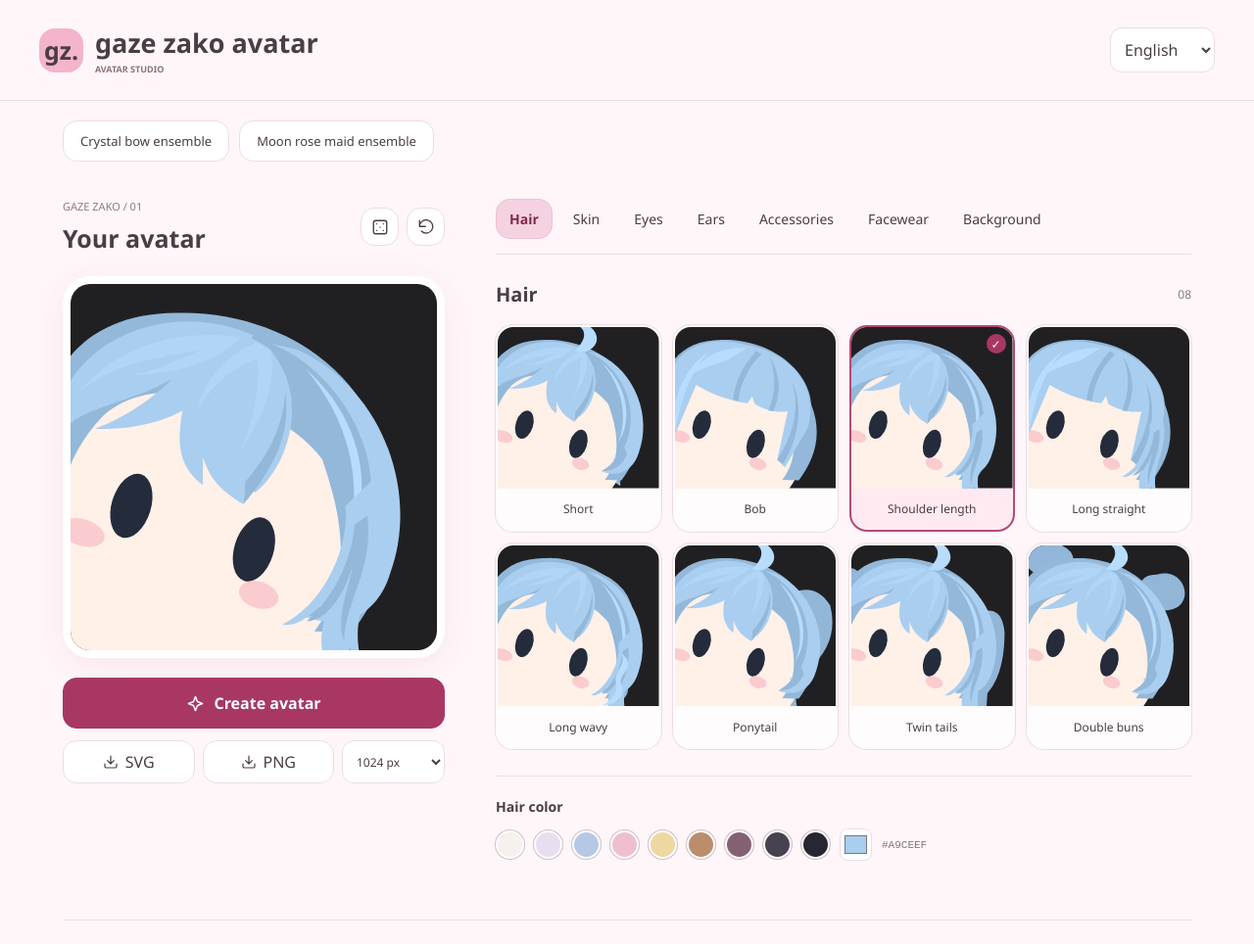
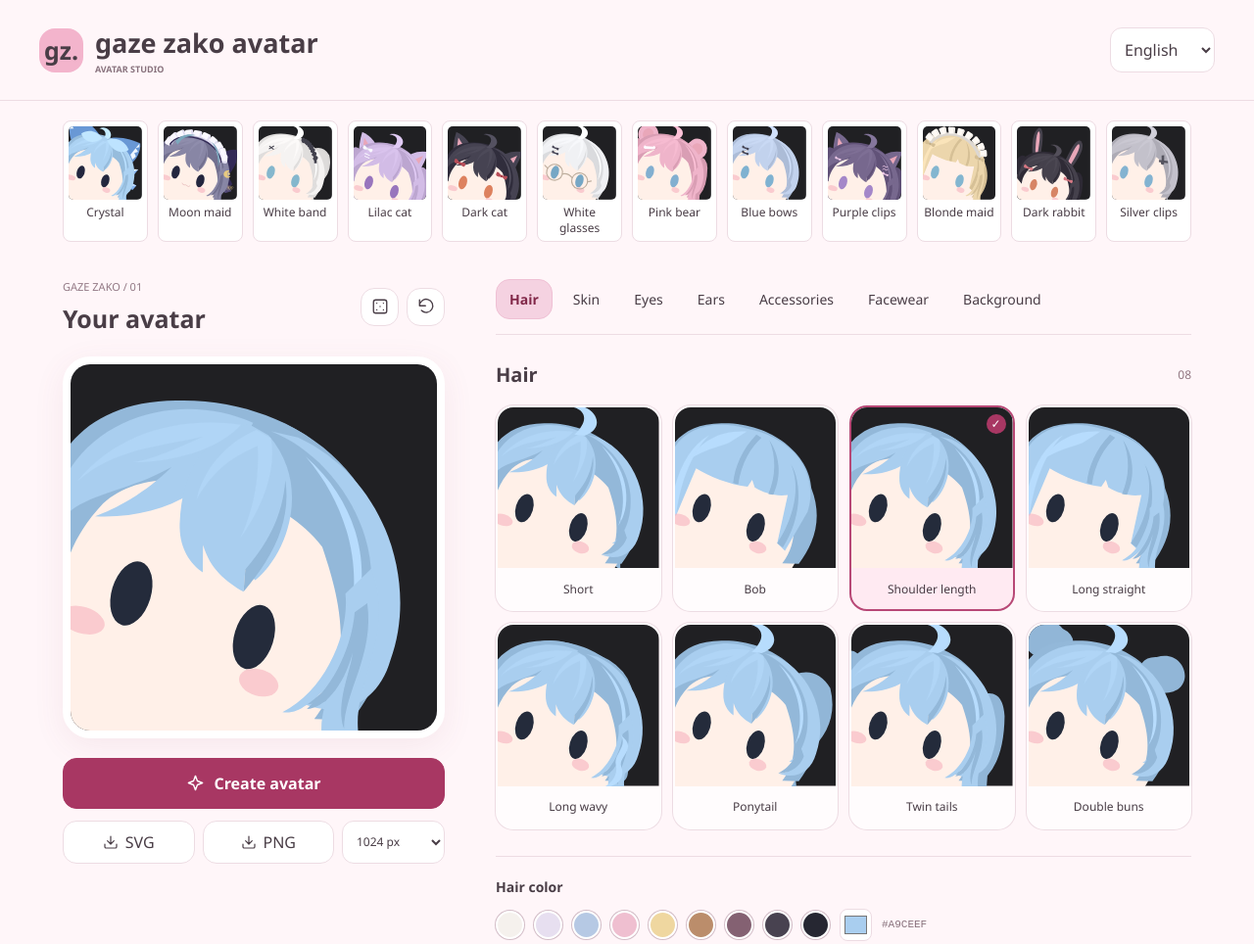
Before and after one commit to medicagooo/gaze-zako-avatar, a website: page index.html in a window 1280 px wide. Shown: the top 964 px of the page at 98% size. Drawn offline with Linux system fonts and the light colour scheme.

Commit message:
Add reference-sheet accessories and editable sample presets

```diff
--- a/accessories.js
+++ b/accessories.js
@@ -2,6 +2,7 @@
 // Reference-inspired ensembles have rear and front passes so ribbon tails never
 // cover the face. All shapes stay inside the same character transform as the hair.
 function referenceAccessory(s, layer) {
+  if (s.accessory >= 10) return layer === 'front' ? sampleAccessory(s) : '';
   const moon = s.accessory === 9;
   if (s.accessory !== 8 && !moon) return '';
   const color = s.accessoryColor, dark = tone(color, -30), pale = tone(color, 30);
@@ -43,3 +44,19 @@ function referenceAccessory(s, layer) {
   }
   return out;
 }
+
+// IDs append to existing choices so saved avatars retain their original accessories.
+function sampleAccessory(s) {
+  const c=s.accessoryColor;
+  if(s.accessory===10) return bow(288,511,c,.4)+bow(302,564,c,.4);
+  if(s.accessory===11) return bow(246,431,c,.55)+`<g stroke="${c}" stroke-width="10" stroke-linecap="round"><path d="M234 485 283 490M240 513 288 518"/></g>`;
+  if(s.accessory===12) return `<g transform="translate(278 513) rotate(-14)">${path('M-37-16Q-55-36-61-13Q-73 8-47 13L-21 11 21 11 47 13Q73 8 61-13Q55-36 37-16Z',c)}</g>`;
+  if(s.accessory===13) return bow(237,540,c,.35)+bow(760,552,c,.35)+`<g fill="none" stroke="${c}" stroke-width="7" stroke-linecap="round"><path d="M710 481l16-13 15 14 17-12M719 510l16-13 15 14 17-12"/></g>`;
+  if(s.accessory===14) return path('M698 471 724 459 752 554 727 563Z',c)+path('M684 525 782 510 789 532 691 548Z',c)+ellipse(730,547,17,18,c);
+  if(s.accessory===15) {
+    let out='<path d="M579 322Q750 362 798 530" fill="none" stroke="'+c+'" stroke-width="27"/>';
+    for(let i=0;i<8;i++)out+=ellipse(599+i*26,330+i*i*3,22,29,c,`transform="rotate(${-25+i*10} ${599+i*26} ${330+i*i*3})"`);
+    return out+`<g stroke="${c}" stroke-width="11"><path d="M261 497 318 519M267 529 310 481"/></g>`;
+  }
+  return '';
+}
--- a/app.js
+++ b/app.js
@@ -13,7 +13,25 @@ TEXT.zh.mouth='小嘴';TEXT.en.mouth='Small mouth';TEXT.ja.mouth='小さな口';
 DEFAULT.mouth=false;
 TEXT.en.accessoryNames.push('Crystal bow ensemble','Moon rose maid ensemble');
 TEXT.ja.accessoryNames.push('氷晶リボンセット','月と薔薇のメイドセット');
-const LIMITS={hair:8,ears:5,accessory:10,face:7,background:8};
+TEXT.zh.accessoryNames.push('同侧双蝴蝶结','侧边丝带发夹','骨形发夹','蝴蝶结与波浪夹','交叠长发夹','荷叶发带与交叉夹');
+TEXT.en.accessoryNames.push('Stacked bows','Side ribbon clips','Bone clip','Bows and wave clips','Crossed bar clips','Ruffled band and pins');
+TEXT.ja.accessoryNames.push('重ねリボン','サイドリボンピン','ボーンピン','リボンと波形ピン','クロスバーピン','フリルバンドとピン');
+const LIMITS={hair:8,ears:5,accessory:16,face:7,background:8};
+const PRESETS={
+ crystal:{hair:2,accessory:8,hairColor:'#acd2f2',accessoryColor:'#6998d5',eyeColor:'#23263e'},
+ moon:{hair:2,accessory:9,hairColor:'#8886a5',accessoryColor:'#514975',eyeColor:'#23263e',mouth:true},
+ white:{hair:5,accessory:15,hairColor:'#f5f3f2',accessoryColor:'#41404c',eyeColor:'#85b7cd'},
+ lilac:{hair:6,ears:1,accessory:11,hairColor:'#d2bce6',accessoryColor:'#fafaff',eyeColor:'#9875bd'},
+ dark:{hair:0,ears:1,accessory:4,hairColor:'#464352',accessoryColor:'#b84e59',eyeColor:'#dd815e'},
+ glasses:{hair:0,accessory:10,face:1,hairColor:'#f0f1f4',accessoryColor:'#484656',faceColor:'#bdae9e',eyeColor:'#76a7c5'},
+ pink:{hair:6,ears:4,accessory:12,hairColor:'#efb4ca',accessoryColor:'#fffaff',eyeColor:'#82afd0'},
+ blue:{hair:0,accessory:10,hairColor:'#c2d2ed',accessoryColor:'#454453',eyeColor:'#7fb2d1'},
+ purple:{hair:6,ears:1,accessory:13,hairColor:'#77688e',accessoryColor:'#ecc8e7',eyeColor:'#a487c9'},
+ maid:{hair:3,accessory:6,hairColor:'#ecd6ac',accessoryColor:'#fffaf5',eyeColor:'#83b6d0'},
+ rabbit:{hair:6,ears:3,accessory:4,hairColor:'#45414c',accessoryColor:'#d67883',eyeColor:'#d78565'},
+ silver:{hair:0,accessory:14,hairColor:'#c3c1cb',accessoryColor:'#55545f',eyeColor:'#83b3d1'}
+};
+const PRESET_NAMES={zh:['冰晶','月亮女仆','白发发带','紫发猫耳','黑发猫耳','白发眼镜','粉发熊耳','蓝发双结','紫发波浪夹','金发女仆','黑发兔耳','银发长夹'],en:['Crystal','Moon maid','White band','Lilac cat','Dark cat','White glasses','Pink bear','Blue bows','Purple clips','Blonde maid','Dark rabbit','Silver clips'],ja:['氷晶','月メイド','白髪バンド','紫髪猫耳','黒髪猫耳','白髪メガネ','桃髪くま耳','青髪リボン','紫髪ピン','金髪メイド','黒髪うさ耳','銀髪ピン']};
 const PALETTES={hairColor:['#f5f1ed','#e7dff0','#b6c9e4','#efbfd0','#efd7a0','#bb8d6b','#846172','#484250','#262732'],skinColor:['#fff0e5','#f8dfcb','#efc7aa','#d7a27f','#b67e5d','#885940','#593d32'],eyeColor:['#6ca9c5','#8b73ac','#75a18c','#d18163','#dba345','#a36383','#635364','#343844'],accessoryColor:['#fff9fc','#f0abc8','#a9cde5','#c3b5df','#f0d18c','#8cbcb2','#635364'],faceColor:['#635364','#c49a7c','#d393ad','#a6bdcc','#f3dfb3','#fff9fc','#25252c']};
 const STORAGE='gaze-zako-avatar.history.v1';
 let lang='en',state={...DEFAULT},tab='hair',size=1024,history=[],storageBlocked=false;
@@ -33,7 +51,7 @@ function renderAvatar(s){const h=s.hairColor,shadow=tone(h,-24),a=s.accessoryCol
  // Transform the entire character, never the background, so every sticker and export
  // shares the lower-left peek. Hair and ear tips may crop at the top. Saved options also
  // use this composition; history contains no raster snapshots or position overrides.
- const framing=s.ears===3?'translate(-145 5) scale(1.07) rotate(17 500 700)':s.ears===2?'translate(-225 -90) scale(1.27) rotate(17 500 700)':s.ears===1?'translate(-245 -190) scale(1.3) rotate(17 500 700)':s.accessory===7?'translate(-245 -260) scale(1.38) rotate(17 500 700)':'translate(-268 -296) scale(1.25) rotate(17 500 700)';
+ const framing=s.ears===3?'translate(-145 25) scale(1.07) rotate(17 500 700)':s.ears===2?'translate(-225 -70) scale(1.27) rotate(17 500 700)':s.ears===1?'translate(-245 -170) scale(1.3) rotate(17 500 700)':s.accessory===7?'translate(-245 -240) scale(1.38) rotate(17 500 700)':'translate(-268 -276) scale(1.25) rotate(17 500 700)';
  let out=background(s)+`<g data-character="lower-left" transform="${framing}">`;
  // All silhouettes share a face anchor; alternate rear/front paths keep accessories aligned.
  const rear=[
@@ -75,7 +93,7 @@ out+=referenceAccessory(s,'front');
 return `<svg xmlns="http://www.w3.org/2000/svg" width="1000" height="1000" viewBox="0 0 1000 1000" role="img" aria-label="gaze zako avatar">${out}</g></svg>`;
 }
 function swatches(key,label){const colors=PALETTES[key]||PALETTES.eyeColor;return `<div class="color-section"><label class="color-title" for="color-${key}">${label}</label><div class="swatches">${colors.map(c=>`<button class="swatch ${state[key]===c?'active':''}" style="--swatch:${c}" data-color-key="${key}" data-color="${c}" title="${label}: ${c}" aria-label="${label}: ${c}" aria-pressed="${state[key]===c}"></button>`).join('')}<input class="custom-color" id="color-${key}" type="color" value="${state[key]}" data-custom="${key}" title="${t('custom')}"><span class="color-hex">${state[key].toUpperCase()}</span></div></div>`;}
-function renderPanel(){document.querySelector('[data-preset="crystal"]').textContent=TEXT[lang].accessoryNames[8];document.querySelector('[data-preset="moon"]').textContent=TEXT[lang].accessoryNames[9];const listKey=tab==='hair'?'hairNames':tab==='ears'?'earNames':tab==='accessory'?'accessoryNames':tab==='face'?'faceNames':'backgroundNames';let html=`<div class="panel-heading"><h2>${t(tab)}</h2>${LIMITS[tab]?`<span class="count">${String(LIMITS[tab]).padStart(2,'0')}</span>`:''}</div>`;
+function renderPanel(){document.querySelector('#reference-presets').innerHTML=Object.entries(PRESETS).map(([key,config],i)=>`<button data-preset="${key}" title="${PRESET_NAMES[lang][i]}">${renderAvatar({...DEFAULT,...config})}<span>${PRESET_NAMES[lang][i]}</span></button>`).join('');const listKey=tab==='hair'?'hairNames':tab==='ears'?'earNames':tab==='accessory'?'accessoryNames':tab==='face'?'faceNames':'backgroundNames';let html=`<div class="panel-heading"><h2>${t(tab)}</h2>${LIMITS[tab]?`<span class="count">${String(LIMITS[tab]).padStart(2,'0')}</span>`:''}</div>`;
 if(LIMITS[tab])html+=`<div class="tiles">${TEXT[lang][listKey].map((name,i)=>{let sample={...state,[tab]:i};if(tab==='hair')sample={...sample,accessory:0,ears:0,face:0};if(tab==='ears')sample.accessory=0;return `<button class="tile ${state[tab]===i?'active':''}" data-option="${i}" aria-pressed="${state[tab]===i}"><div class="tile-visual">${tab==='background'?`<svg viewBox="0 0 1000 1000" aria-hidden="true">${i===2?'<defs><pattern id="checker" width="200" height="200" patternUnits="userSpaceOnUse"><rect width="200" height="200" fill="white"/><path d="M0 0H100V100H0ZM100 100H200V200H100Z" fill="#e9e4e8"/></pattern></defs><rect width="1000" height="1000" fill="url(#checker)"/>':background(sample)}</svg>`:renderAvatar(sample)}</div><span class="tile-label">${name}</span></button>`;}).join('')}</div>`;
 if(tab==='hair')html+=swatches('hairColor',t('hairColor'));
 if(tab==='skin')html+=swatches('skinColor',t('skinColor'));
@@ -97,5 +115,5 @@ document.querySelector('#app').addEventListener('click',e=>{const b=e.target.clo
 document.querySelector('#app').addEventListener('input',e=>{const key=e.target.dataset.custom;if(key){state[key]=e.target.value;document.querySelector('#preview').innerHTML=renderAvatar(state);e.target.nextElementSibling.textContent=e.target.value.toUpperCase();document.querySelectorAll(`[data-color-key="${key}"]`).forEach(b=>{b.classList.toggle('active',b.dataset.color===state[key]);b.setAttribute('aria-pressed',b.dataset.color===state[key]);});}});
 document.querySelector('#app').addEventListener('change',e=>{if(['hetero','mouth'].includes(e.target.id)){state[e.target.id]=e.target.checked;update();}if(e.target.id==='size')size=Number(e.target.value);});
 document.querySelector('#confirm').addEventListener('close',()=>{if(document.querySelector('#confirm').returnValue==='confirm'&&persist([])){renderHistory();toast('cleared');}});
-document.querySelector('#reference-presets').addEventListener('click',e=>{const preset=e.target.closest('[data-preset]')?.dataset.preset;if(!preset)return;state={...DEFAULT,hair:2,accessory:preset==='moon'?9:8,hairColor:preset==='moon'?'#8886a5':'#acd2f2',accessoryColor:preset==='moon'?'#514975':'#6998d5',eyeColor:'#23263e',skinColor:'#fff0e9',mouth:preset==='moon',background:0};update();});
+document.querySelector('#reference-presets').addEventListener('click',e=>{const preset=e.target.closest('[data-preset]')?.dataset.preset;if(!PRESETS[preset])return;state={...DEFAULT,...PRESETS[preset]};update();});
 loadHistory();render();
--- a/responsive.css
+++ b/responsive.css
@@ -1,4 +1,9 @@
 .brand-mark{flex-shrink:0;font-size:25px}
+.reference-presets{display:grid!important;grid-template-columns:repeat(12,minmax(0,1fr));gap:10px!important}
+.reference-presets button{padding:5px;min-width:0;border-radius:8px;display:flex;flex-direction:column;gap:5px;align-items:center}
+.reference-presets button svg{width:100%;height:auto;aspect-ratio:1;display:block;border-radius:5px}
+.reference-presets button span{font-size:12px;min-height:32px;line-height:16px;white-space:normal;overflow-wrap:anywhere}
+@media(max-width:700px){.reference-presets{grid-template-columns:repeat(4,minmax(0,1fr));padding:0 16px!important;gap:6px!important}}
 @media(max-width:700px){.brand{font-size:18px;gap:9px;max-width:calc(100% - 115px)}.brand-mark{font-size:21px}.brand-sub{font-size:8px}.tabs{display:grid;grid-template-columns:repeat(4,minmax(0,1fr));overflow:visible;gap:5px}.tab{padding:9px 4px;white-space:normal;overflow-wrap:anywhere}.tile-label{min-height:44px}}
 @media(max-width:380px){.tiles{grid-template-columns:repeat(3,minmax(0,1fr))}.tile-label{min-height:49px}.brand{font-size:17px}.brand-mark{width:34px;height:36px}.brand-sub{font-size:7px}}
 .reference-presets{max-width:1200px;margin:20px auto 0;padding:0 24px;display:flex;gap:10px;flex-wrap:wrap}.reference-presets button{font-size:13px;background:#fff}
```
Also changed, not shown: BRANCHES.md (+1 -0 lines), VERIFICATION.md (+2 -0 lines), .branch-records/avatar-v1/state.json, README.md, 1 other file.
